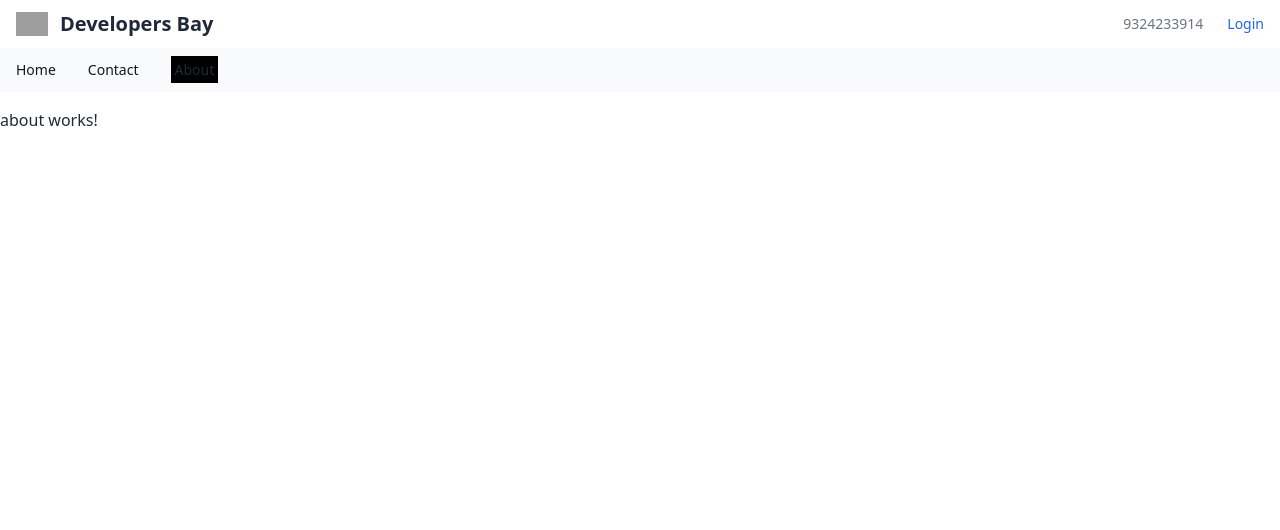
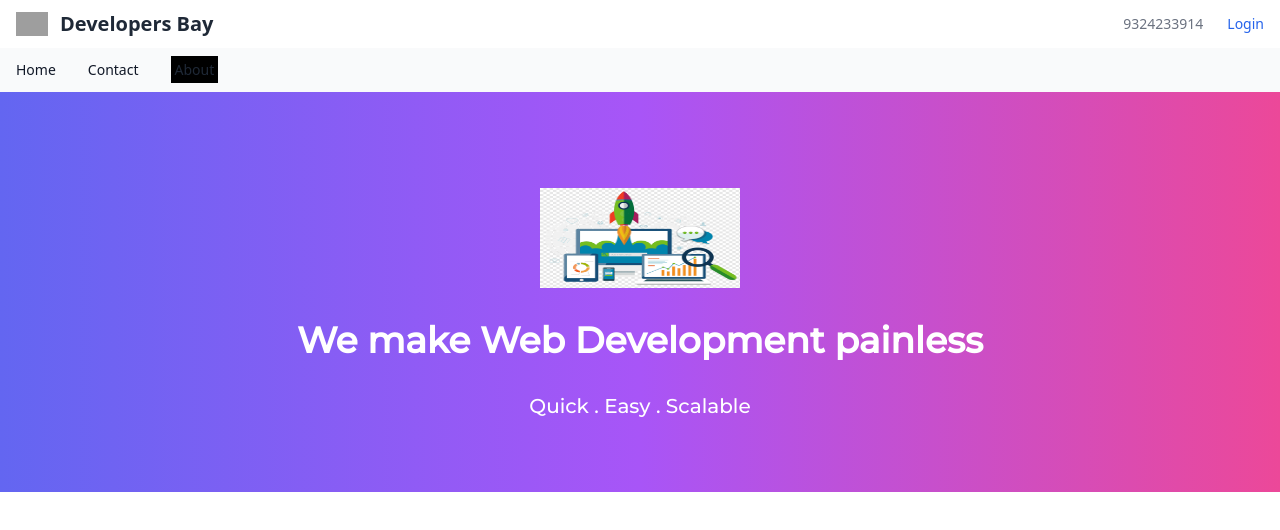
Before and after one commit to 360abhi/RoutingApp, an Angular app: page /about in a window 1280 px wide. Shown: the top 530 px of the page. Built offline with nearby package versions, Linux system fonts and the light colour scheme; grey boxes are pictures that could not be loaded.

Commit message:
about page

```diff
--- a/src/app/about/about.component.css
+++ b/src/app/about/about.component.css
@@ -0,0 +1,5 @@
+@import url('https://fonts.googleapis.com/css2?family=Jost:wght@300&family=Montserrat:wght@500&display=swap');
+
+.myfont{
+    font-family: 'Montserrat', sans-serif;
+}
--- a/src/app/about/about.component.html
+++ b/src/app/about/about.component.html
@@ -1,3 +1,5 @@
-<div class="mt-4"></div>
-
-<p>about works!</p>
+<div class="bg-gradient-to-r  flex items-center myfont pt-24 flex-col text-white from-indigo-500 via-purple-500 to-pink-500 w-full h-[400px]">
+    <img src="../../assets/icon.png" class="h-[100px] w-[200px] text-center mb-8"  alt="">
+    <h2 class="text-4xl font-bold mb-8">We make Web Development painless</h2>
+    <p class="text-xl">Quick . Easy . Scalable</p>
+</div>
--- a/src/app/app.component.ts
+++ b/src/app/app.component.ts
@@ -6,5 +6,5 @@ import { Component } from '@angular/core';
   styleUrls: ['./app.component.css']
 })
 export class AppComponent {
-  title = 'RoutingPage';
+  title = 'Developers Bay';
 }
```
Also changed, not shown: src/assets/icon.png (added), 1 other file (tests, documents, lock files or other folders).
